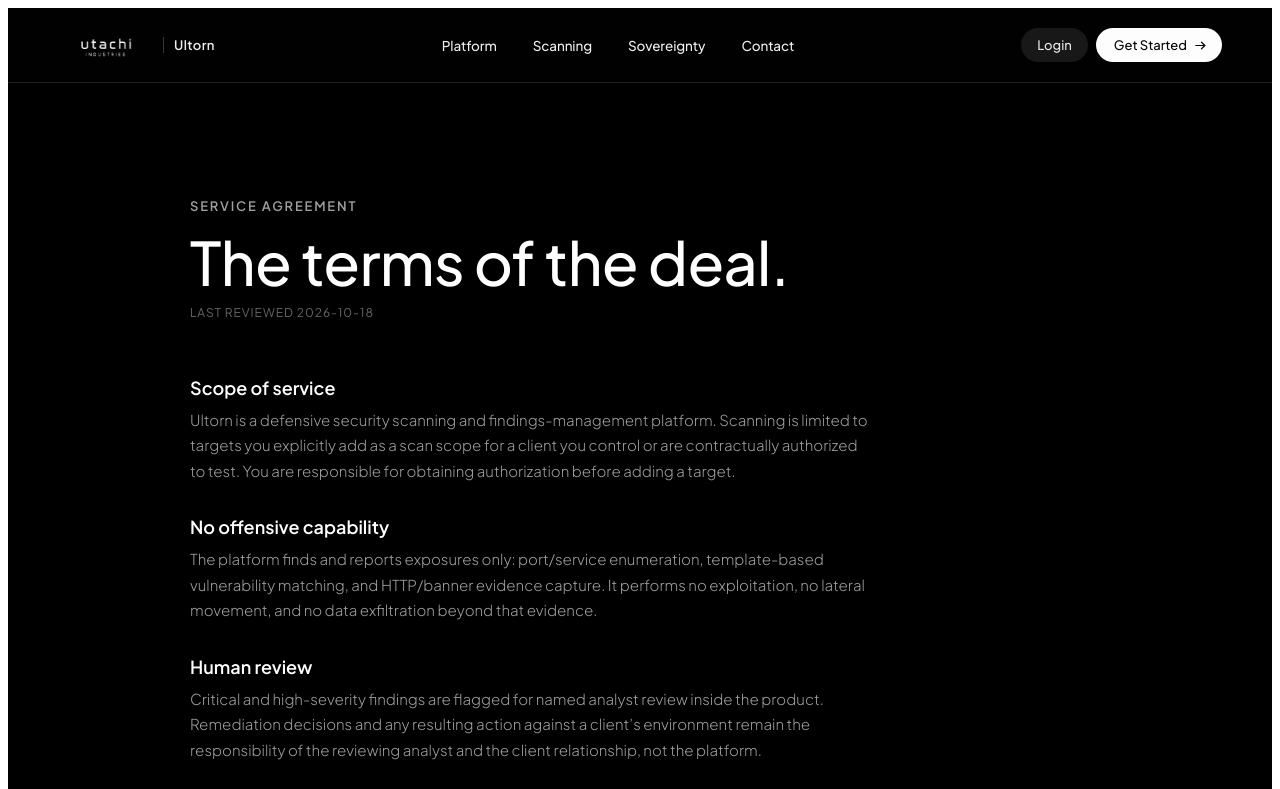
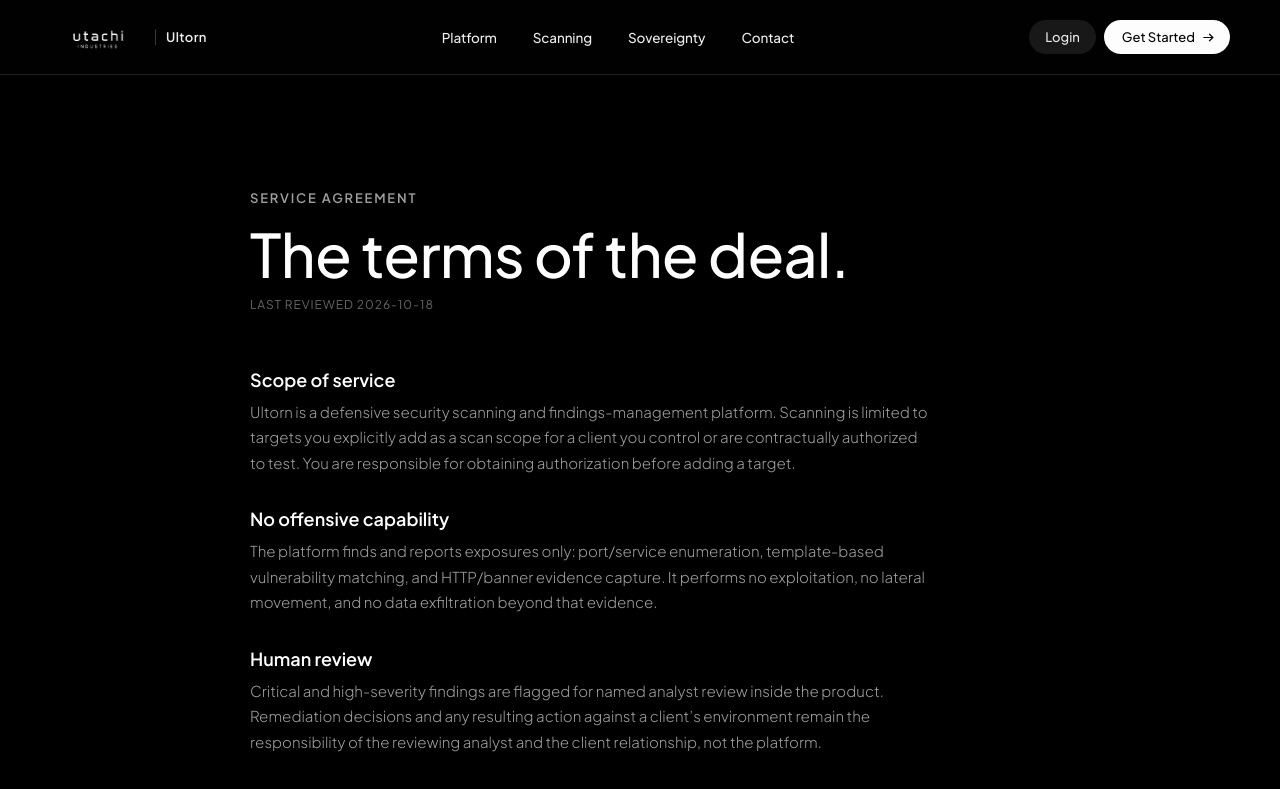
Before and after one commit to utachicodes/ultron, a Next.js app in the folder frontend/: page /service-agreement in a window 1280 px wide. Shown: the top 789 px of the page. Built offline with nearby package versions, Linux system fonts and the light colour scheme.

Commit message:
Global CSS reset: fix default body margin showing as white borders

```diff
--- /dev/null
+++ b/frontend/src/app/globals.css
@@ -0,0 +1,8 @@
+* {
+  box-sizing: border-box;
+}
+html,
+body {
+  margin: 0;
+  padding: 0;
+}
--- a/frontend/src/app/layout.tsx
+++ b/frontend/src/app/layout.tsx
@@ -1,5 +1,7 @@
+import './globals.css'
+
 export const metadata = {
-  title: 'ULTORN — Your sovereign shield for the African security network',
+  title: 'ULTORN | Your sovereign shield for the African security network',
   description: 'West African-owned cybersecurity and digital-trust infrastructure, by Utachi Industries.',
 }
 
```
